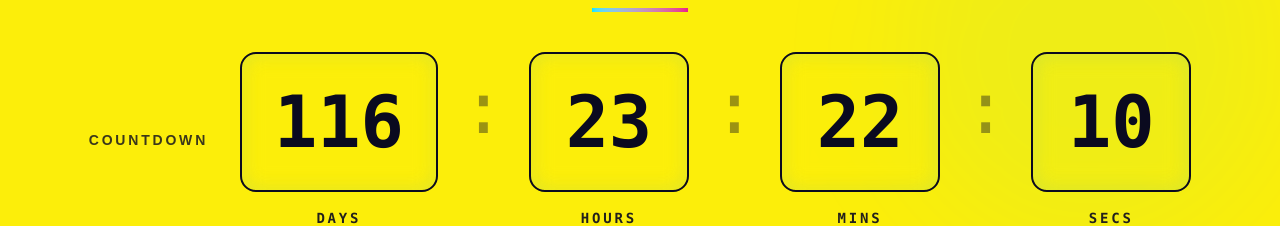
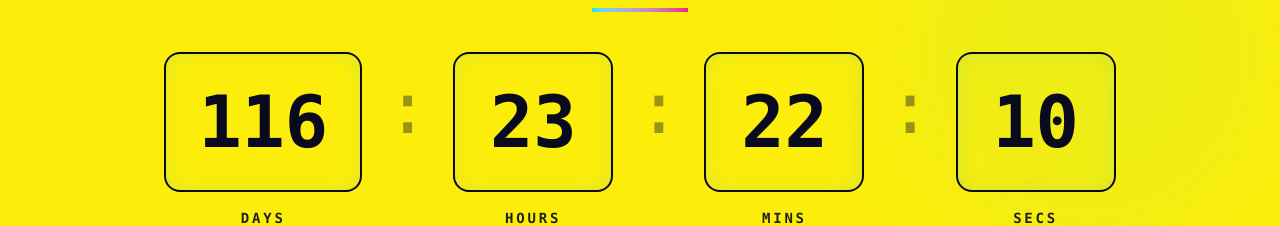
Before and after one commit to HCC-Computer-Science-Association/hackhcc-frontend, a Next.js app: page / in a window 1280 px wide. Shown: the part 960-1186 px from the top of the page. Built offline with nearby package versions, Linux system fonts and the light colour scheme; a web font is replaced by a local one.

Commit message:
Remove countdown text

```diff
--- a/components/About.tsx
+++ b/components/About.tsx
@@ -52,9 +52,6 @@ export function About() {
           <div className="w-24 h-1 bg-gradient-to-r from-cyber-cyan to-cyber-magenta mx-auto"></div>
           {/* Countdown */}
           <div className="mt-10 flex flex-col md:flex-row items-center gap-4 md:gap-8 justify-center">
-            <div className="text-xs sm:text-sm uppercase tracking-[0.2em] text-dark-navy font-bold opacity-80">
-              Countdown
-            </div>
             <div className="flex items-center gap-1 sm:gap-4 lg:gap-6 font-mono text-dark-navy">
               <TimeBox label="days" value={d} />
               <span className="text-dark-navy/40 text-2xl sm:text-5xl lg:text-7xl mb-6 sm:mb-12 lg:mb-16">:</span>
```
